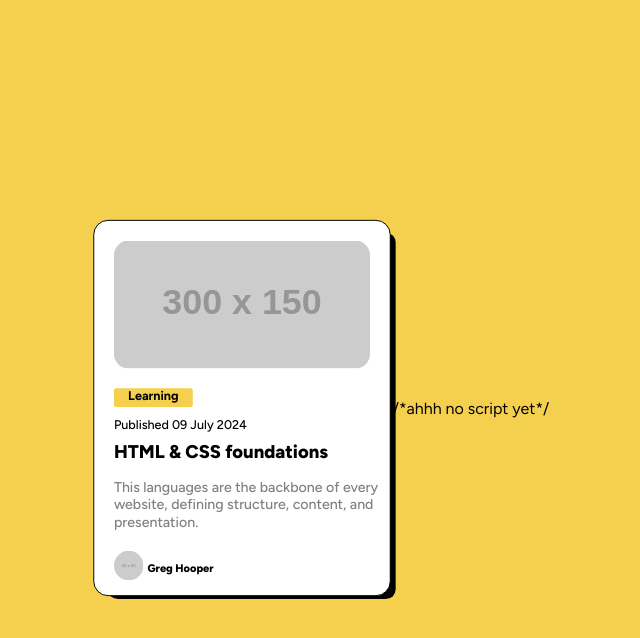
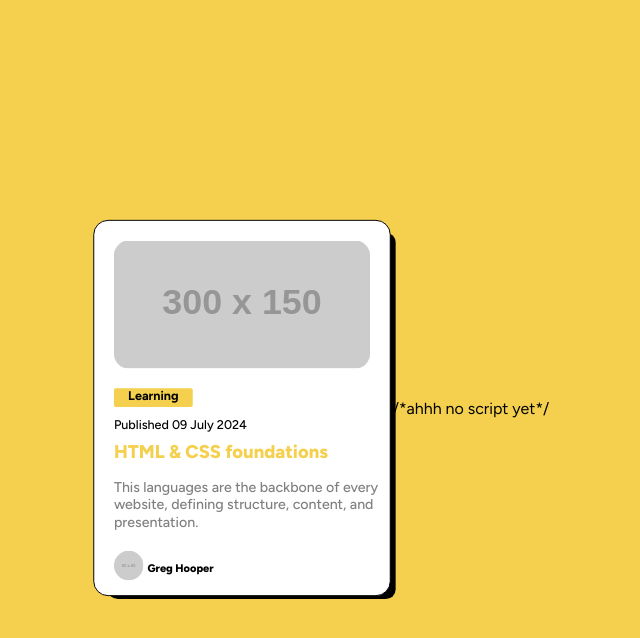
Before and after one commit to Kerhab/Blog-preview-card, a plain HTML site: page index.html in a window 1280 px wide. In both pictures the pointer is over the element "HTML & CSS foundations". Shown: the whole page, without its empty margins (320-960 px from the left). Drawn offline with Linux system fonts and the light colour scheme; placeholder pictures from the web are drawn by us.

Commit message:
Update style.css

```diff
--- a/style.css
+++ b/style.css
@@ -25,6 +25,9 @@ h3,h4, p {
   cursor: pointer;
   box-shadow: 10px 8px 0px -5px rgba(0,0,0,1);
   transform: scale(0.985);
+ #title {
+  color: #f4d04e;
+  }
 
 }
 #img {
```
